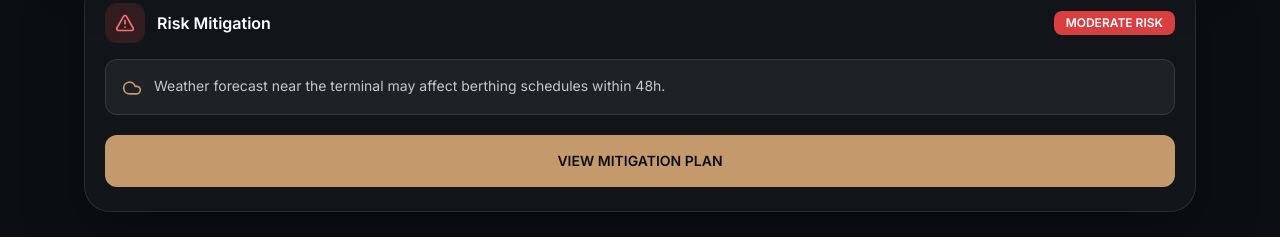
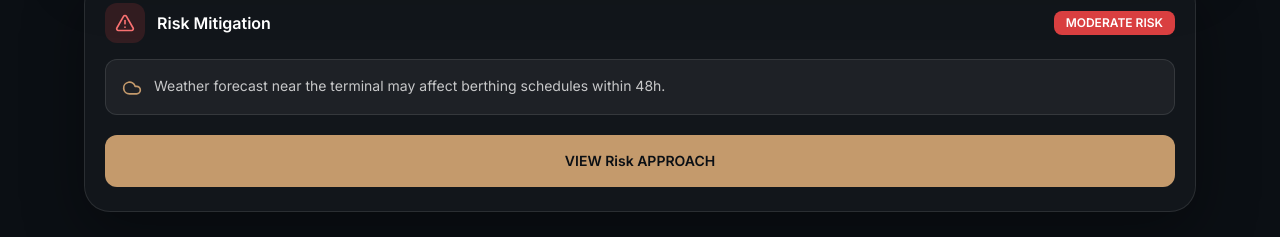
Before and after one commit to christopher-codespaces/khm, a Next.js app: page /logistics in a window 1280 px wide. Shown: the part 883-1120 px from the top of the page. Built offline with nearby package versions, Linux system fonts and the light colour scheme.

Commit message:
Update CTA labels in logistics page

```diff
--- a/src/app/logistics/page.tsx
+++ b/src/app/logistics/page.tsx
@@ -123,7 +123,7 @@ const contentByMode: Record<
     riskPill: { text: "MODERATE RISK", tone: "moderate" },
     riskText:
       "Weather forecast near the terminal may affect berthing schedules within 48h.",
-    cta: "VIEW MITIGATION PLAN",
+    cta: "VIEW Risk APPROACH",
   },
 
   ACCELERATED: {
@@ -145,7 +145,7 @@ const contentByMode: Record<
     riskPill: { text: "MONITORING", tone: "moderate" },
     riskText:
       "Priority handling has been requested. Timing depends on rail slot confirmation and berth availability. Next review in 12h.",
-    cta: "VIEW STATUS NOTES",
+    cta: "VIEW STATUS CONTEXT",
   },
 
   CONTINGENCY: {
@@ -167,7 +167,7 @@ const contentByMode: Record<
     riskPill: { text: "ELEVATED RISK", tone: "elevated" },
     riskText:
       "Weather-related disruption is possible within 48h. Alternative routing and staging options are being assessed. Update on next review cycle.",
-    cta: "OPEN CONTINGENCY PLAN",
+    cta: "OPEN CONTINGENCY APPROACH",
   },
 };
 
```
